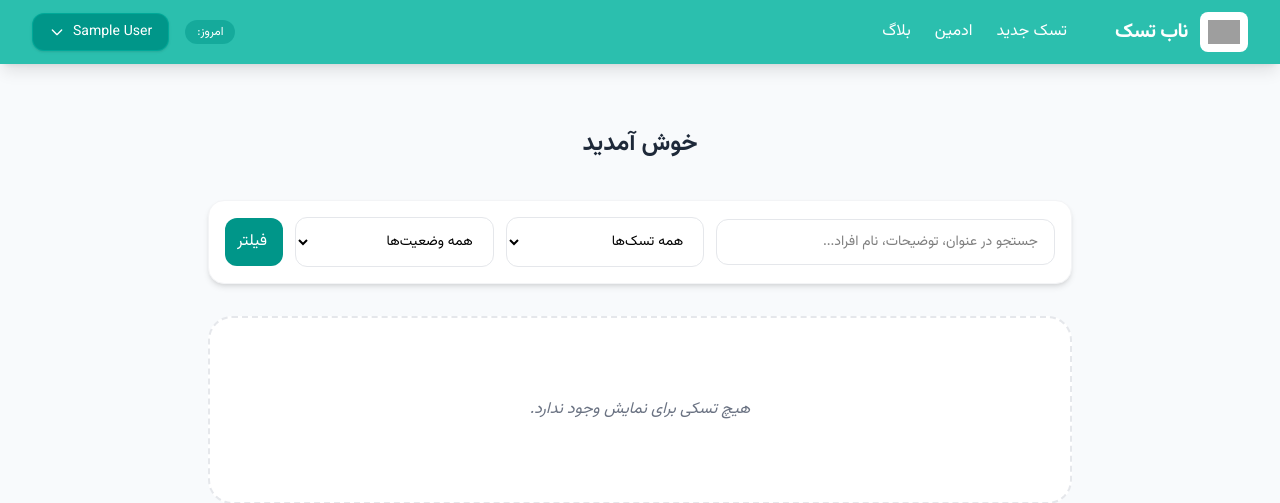
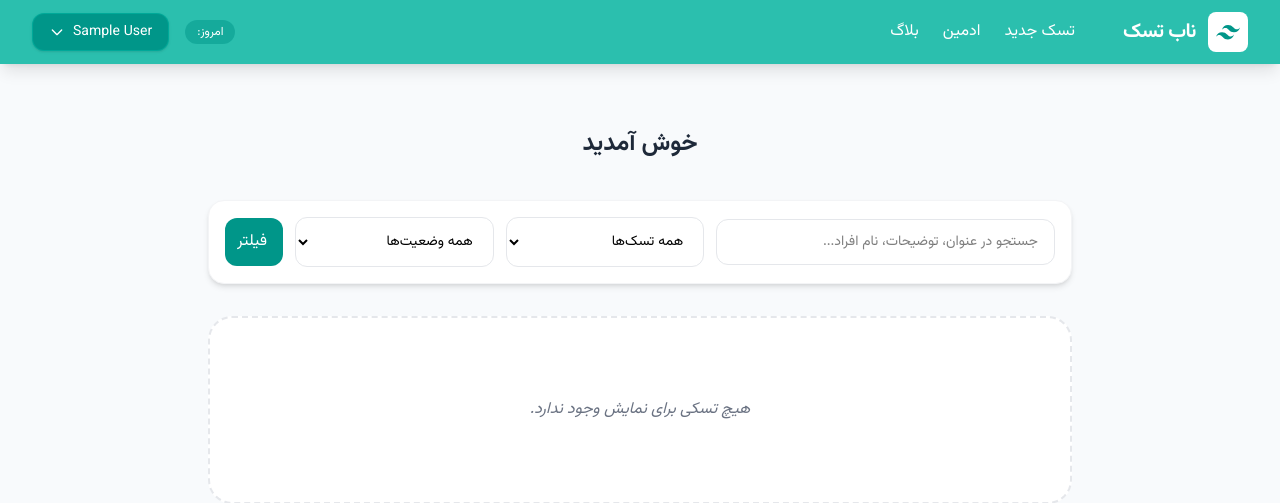
Before and after one commit to nabeac/nab_task, a Django app: page / in a window 1280 px wide. Shown: the top 503 px of the page. Run offline with Django 5.2, Linux system fonts and the light colour scheme; the visitor is signed in with stand-in values (Sample User, id 1); data that the repository does not hold is empty; some libraries are stand-ins or nearby versions; grey boxes are pictures that could not be loaded.

Commit message:
add logo

```diff
--- a/templates/index.html
+++ b/templates/index.html
@@ -4,7 +4,6 @@
     <meta charset="UTF-8">
     <meta name="viewport" content="width=device-width, initial-scale=1.0">
     <title>{% block title %}{% endblock %}</title>
-    <link rel="icon" href="/media/logo.png" type="image/png">
 
     <!-- Google Fonts: Vazirmatn for better Persian typography -->
     <link href="https://fonts.googleapis.com/css2?family=Vazirmatn:wght@100;400;700&display=swap" rel="stylesheet">
@@ -47,7 +46,9 @@
                 <div class="flex items-center gap-4">
                     <a href="{% url 'home:list_task' %}" class="flex items-center group">
                         <div class="bg-white p-2 rounded-lg group-hover:rotate-12 transition-transform duration-300">
-                            <img class="w-8" src="/media/logo.png" alt="">
+                            <svg class="text-teal-600 h-6 w-6" fill="currentColor" viewBox="0 0 54 54">
+                                <path d="M13.5 22.1c1.8-7.2 6.3-10.8 13.5-10.8 10.8 0 12.15 8.1 17.55 9.45 3.6.9 6.75-.45 9.45-4.05-1.8 7.2-6.3 10.8-13.5 10.8-10.8 0-12.15-8.1-17.55-9.45-3.6-.9-6.75.45-9.45 4.05zM0 38.3c1.8-7.2 6.3-10.8 13.5-10.8 10.8 0 12.15 8.1 17.55 9.45 3.6.9 6.75-.45 9.45-4.05-1.8 7.2-6.3 10.8-13.5 10.8-10.8 0-12.15-8.1-17.55-9.45-3.6-.9-6.75.45-9.45 4.05z"/>
+                            </svg>
                         </div>
                         <span class="mr-3 font-bold text-xl tracking-tight">ناب تسک</span>
                     </a>
```
